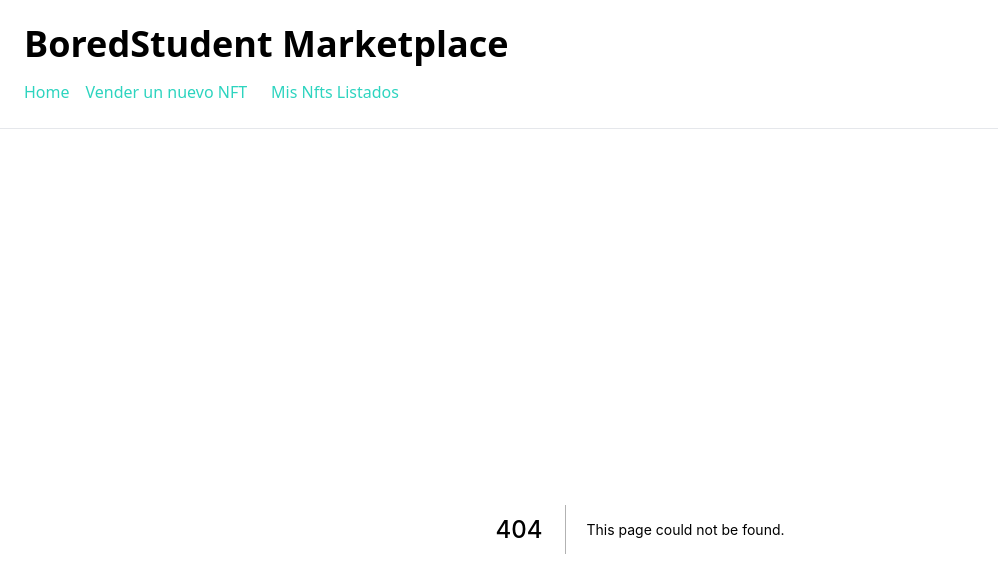
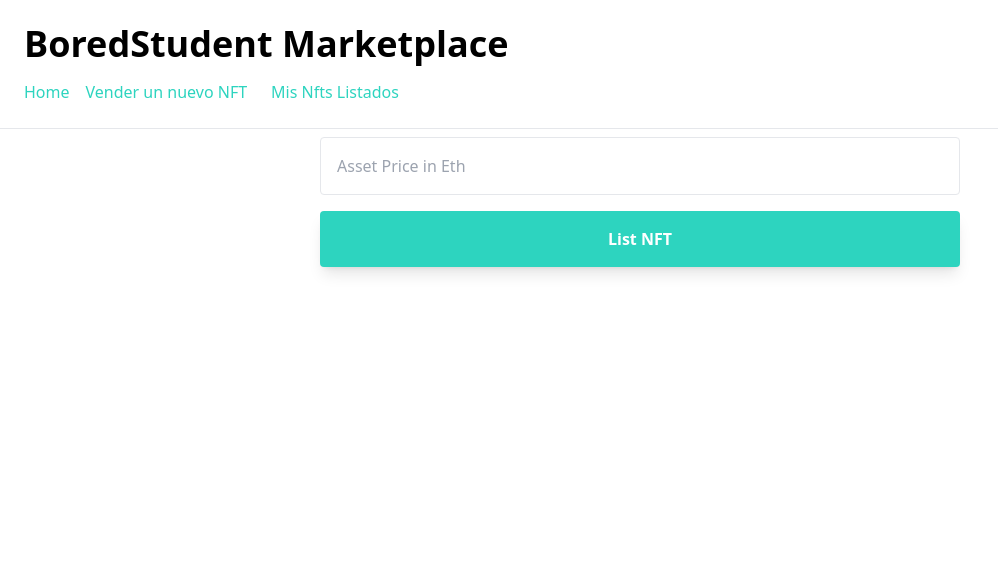
Before and after one commit to SecondPort/NFT-Marketplace, a Next.js app in the folder client/: page /resell-nft in a window 1280 px wide. Before the commit this address had no page. Shown: the top 576 px of the page, without its empty margins (0-998 px from the left). Built offline with nearby package versions, Linux system fonts and the light colour scheme.

Commit message:
revender nfts

```diff
--- /dev/null
+++ b/client/pages/resell-nft.js
@@ -0,0 +1,65 @@
+import { useEffect, useState } from 'react'
+import Web3 from 'web3'
+import { useRouter } from 'next/router'
+import axios from 'axios'
+import Web3Modal from 'web3modal'
+
+import Marketplace from "../contracts/ethereum-contracts/Marketplace.json";
+import BoredStudent from "../contracts/ethereum-contracts/BoredStudent.json";
+
+export default function ResellNFT() {
+    const [formInput, updateFormInput] = useState({ price: '', image: '' })
+    const router = useRouter()
+    const { id, tokenURI } = router.query
+    const { image, price } = formInput
+
+    useEffect(() => { fetchNFT() }, [id])
+
+    async function fetchNFT() {
+        if (!tokenURI) {
+            return
+        } else {
+            const meta = await axios.get(tokenURI)
+            updateFormInput(state => ({ ...state, image: meta.data.image }))
+        }
+    }
+
+    async function listNFTForSale() {
+        if (!price) {
+            return
+        } else {
+            const web3Modal = new Web3Modal()
+            const provider = await web3Modal.connect()
+            const web3 = new Web3(provider)
+            const networkId = await web3.eth.net.getId()
+            const marketPlaceContract = new web3.eth.Contract(Marketplace.abi, Marketplace.networks[networkId].address)
+            let listingFee = await marketPlaceContract.methods.getListingFee().call()
+            listingFee = listingFee.toString()
+            const accounts = await web3.eth.getAccounts()
+            marketPlaceContract.methods.resellNft(BoredStudent.networks[networkId].address, id, Web3.utils.toWei(formInput.price, "ether"))
+                .send({ from: accounts[0], value: listingFee }).on('receipt', function () {
+                    router.push('/')
+                });
+        }
+    }
+
+    return (
+        <div className="flex justify-center">
+            <div className="w-1/2 flex flex-col pb-12">
+                <input
+                    placeholder="Asset Price in Eth"
+                    className="mt-2 border rounded p-4"
+                    onChange={e => updateFormInput({ ...formInput, price: e.target.value })}
+                />
+                {
+                    image && (
+                        <img className="rounded mt-4" width="350" src={image} />
+                    )
+                }
+                <button onClick={listNFTForSale} className="font-bold mt-4 bg-teal-400 text-white rounded p-4 shadow-lg">
+                    List NFT
+                </button>
+            </div>
+        </div>
+    )
+}
```
